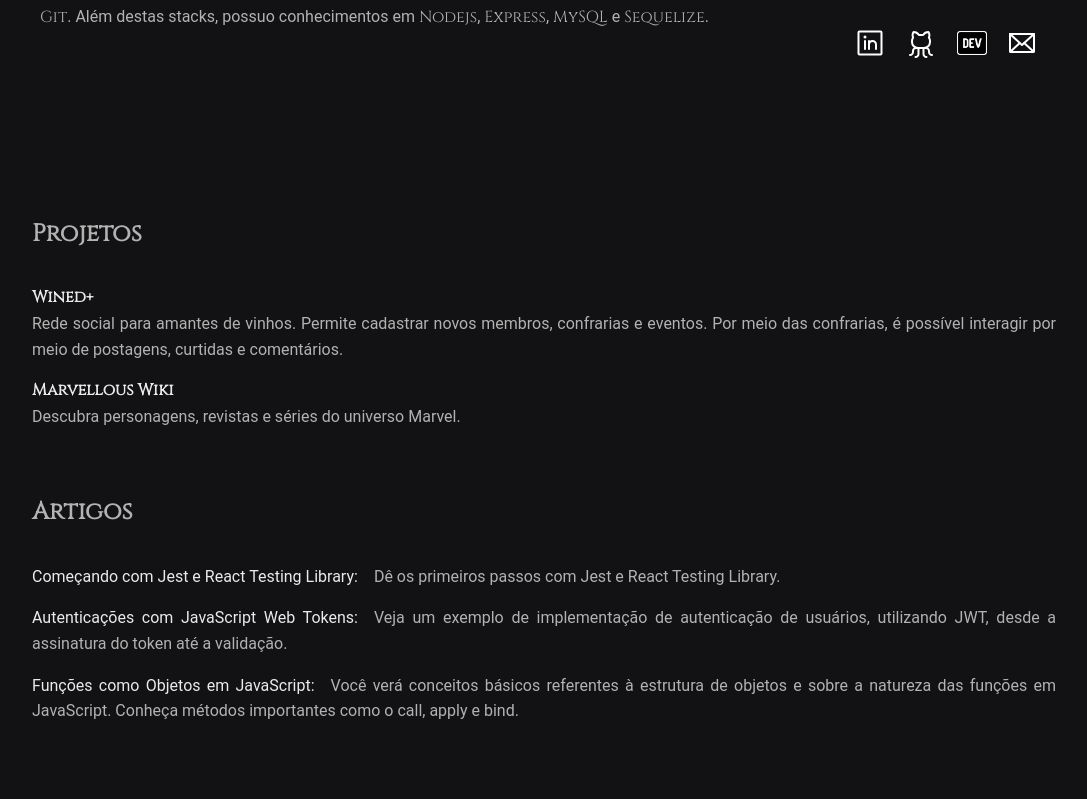
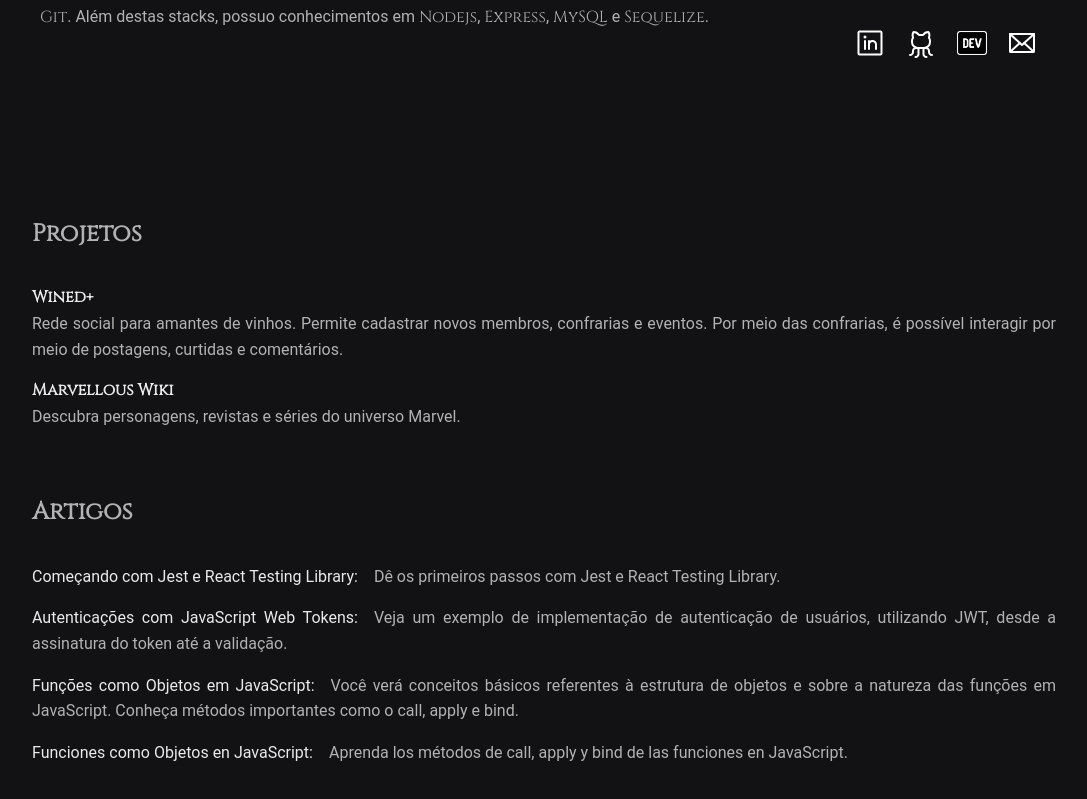
Before and after one commit to jairocket/jailsonanjos, a React (Vite) app: page / in a window 1280 px wide. Shown: the part 407-1206 px from the top of the page, without its empty margins (96-1183 px from the left). Built offline with nearby package versions, Linux system fonts and the light colour scheme.

Commit message:
feat(data): Add article to data file

```diff
--- a/src/data/index.ts
+++ b/src/data/index.ts
@@ -48,4 +48,10 @@ export const articles = [
     description:
       'Você verá conceitos básicos referentes à estrutura de objetos e sobre a natureza das funções em JavaScript. Conheça métodos importantes como o call, apply e bind.',
   },
+  {
+    href: 'https://es.community.revelo.com/funciones-como-objetos-de-javascript/',
+    title: 'Funciones como Objetos en JavaScript:',
+    description:
+      'Aprenda los métodos de call, apply y bind de las funciones en JavaScript.',
+  },
 ]
```
